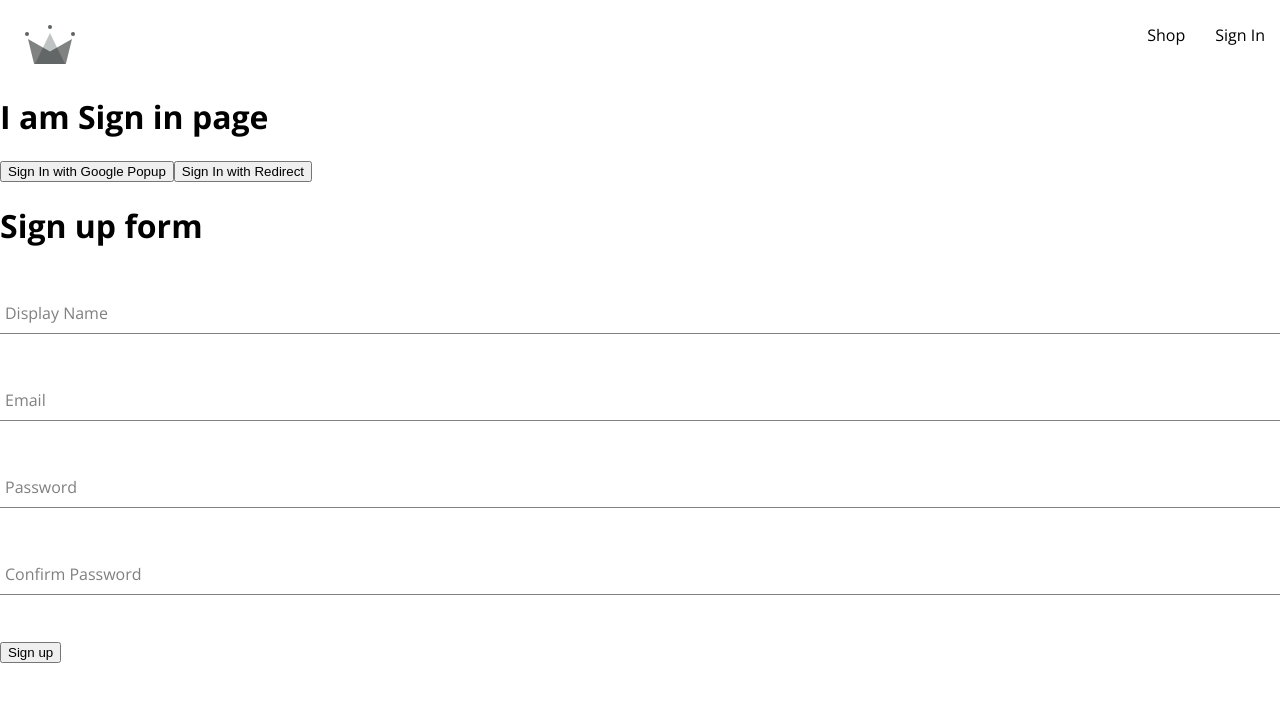
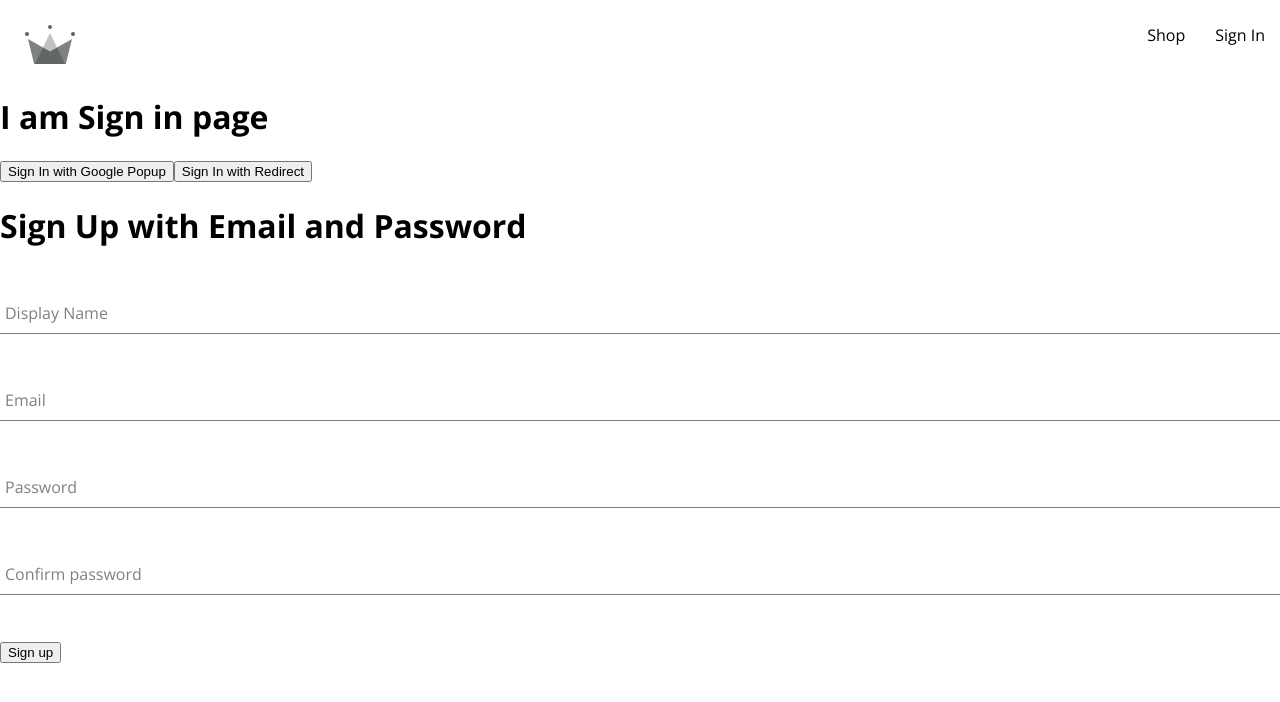
Before and after one commit to fnuramsha/crwn-clothing, a React (Create React App) app: page /sign-in in a window 1280 px wide. Shown: the top 702 px of the page. Built offline with nearby package versions, Linux system fonts and the light colour scheme.

Commit message:
fixed few issues

```diff
--- a/src/components/directory/directory.component.jsx
+++ b/src/components/directory/directory.component.jsx
@@ -1,15 +1,14 @@
-import './directory.styles.scss'
-import CategoryItem from '../category-item/category-item.component'
+import "./directory.styles.scss";
+import CategoryItem from "../category-item/category-item.component";
 
+const Directory = ({ categories }) => {
+  return (
+    <div className="directory-container">
+      {categories.map((category) => (
+        <CategoryItem key={category.id} category={category} />
+      ))}
+    </div>
+  );
+};
 
-const Directory = ({categories}) => {
-    return(
-        <div className="directory-container">
-        {categories.map((category) => (
-          <CategoryItem key={category.id} category={category} />
-        ))}
-      </div>
-    )
-}
-
-export default Directory
+export default Directory;
--- a/src/components/form-input/form-input.component.jsx
+++ b/src/components/form-input/form-input.component.jsx
@@ -7,7 +7,7 @@ const FormInput = ({ label, ...otherProps }) => {
         <label
           className={`${
             otherProps.value.length ? "shrink" : ""
-          }form-input-label`}
+          } form-input-label`}
         >
           {label}
         </label>
--- a/src/components/sign-up-form/sign-up-form.component.jsx
+++ b/src/components/sign-up-form/sign-up-form.component.jsx
@@ -49,47 +49,8 @@ const SignUpForm = () => {
     setFormFields({ ...formFields, [name]: value });
   };
   return (
-    //   <div>
-    //     <h1> Sign Up with Email and Password </h1>
-    //     <form onSubmit={handleSubmit}>
-    //       <label> Display Name </label>
-    //       <input
-    //         type="text"
-    //         required
-    //         onChange={handleChange}
-    //         name="displayName"
-    //         value={displayName}
-    //       />
-    //       <label> Email </label>
-    //       <input
-    //         type="email"
-    //         required
-    //         onChange={handleChange}
-    //         name="email"
-    //         value={email}
-    //       />
-    //       <label> Password </label>
-    //       <input
-    //         type="password"
-    //         required
-    //         onChange={handleChange}
-    //         name="password"
-    //         value={password}
-    //       />
-    //       <label> Confirm Password </label>
-    //       <input
-    //         type="password"
-    //         required
-    //         onChange={handleChange}
-    //         name="confirmPassword"
-    //         value={confirmPassword}
-    //       />
-    //       <button type="submit"> Sign up</button>
-    //     </form>
-    //   </div>
     <div>
-      <h1> Sign up form </h1>
-
+      <h1> Sign Up with Email and Password </h1>
       <form onSubmit={handleSubmit}>
         <FormInput
           label="Display Name"
@@ -119,7 +80,7 @@ const SignUpForm = () => {
         />
 
         <FormInput
-          label="Confirm Password"
+          label="Confirm password"
           type="password"
           required
           onChange={handleChange}
```
Also changed, not shown: src/components/category-item/category-item.component.jsx (+6 -8 lines).
